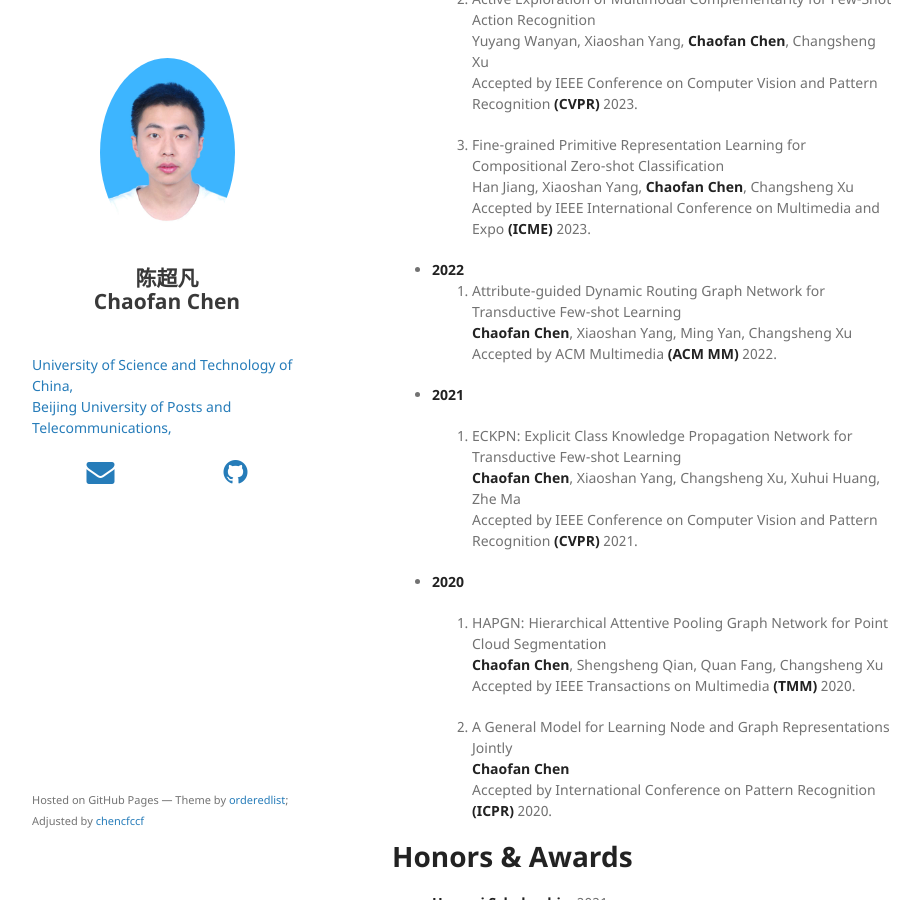
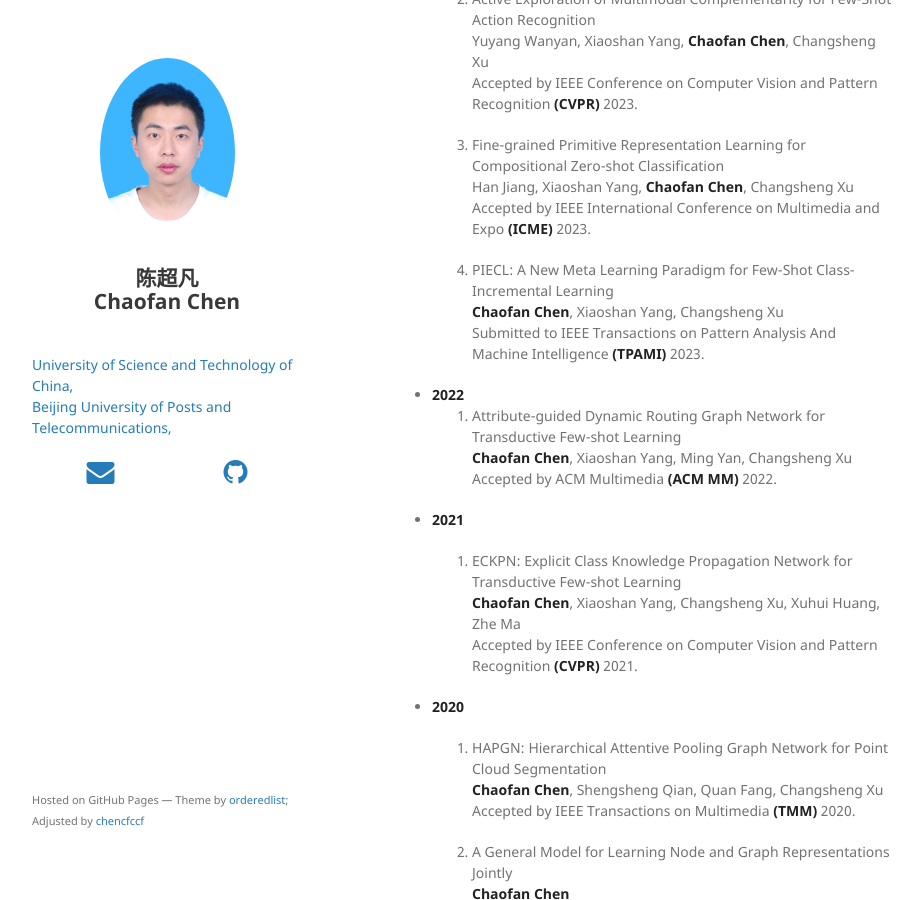
Before and after one commit to chencfccf/chencfccf.github.io, a Jekyll site: the page built from index.md, in a window 1280 px wide and 900 px high, scrolled down 752 px. Shown: the whole window, without its empty margins (178-1100 px from the left). Built offline with Jekyll 4.4.1, drawn with Linux system fonts in a browser that asks for light colours; nearby versions of some CDN libraries; our own code applies the rules of GitHub Pages for plain Markdown files.

Commit message:
Update index.md

```diff
--- a/index.md
+++ b/index.md
@@ -48,6 +48,10 @@ I am a Ph.D candidate at **University of Science and Technology of China (USTC)*
   Han Jiang, Xiaoshan Yang, **Chaofan Chen**, Changsheng Xu
   Accepted by IEEE International Conference on Multimedia and Expo **(ICME)** 2023.
 
+  4. PIECL: A New Meta Learning Paradigm for Few-Shot Class-Incremental Learning
+  **Chaofan Chen**, Xiaoshan Yang, Changsheng Xu
+  Submitted to IEEE Transactions on Pattern Analysis And Machine Intelligence **(TPAMI)** 2023.
+
 * **2022**
   1. Attribute-guided Dynamic Routing Graph Network for Transductive Few-shot Learning
   **Chaofan Chen**, Xiaoshan Yang, Ming Yan, Changsheng Xu
```
